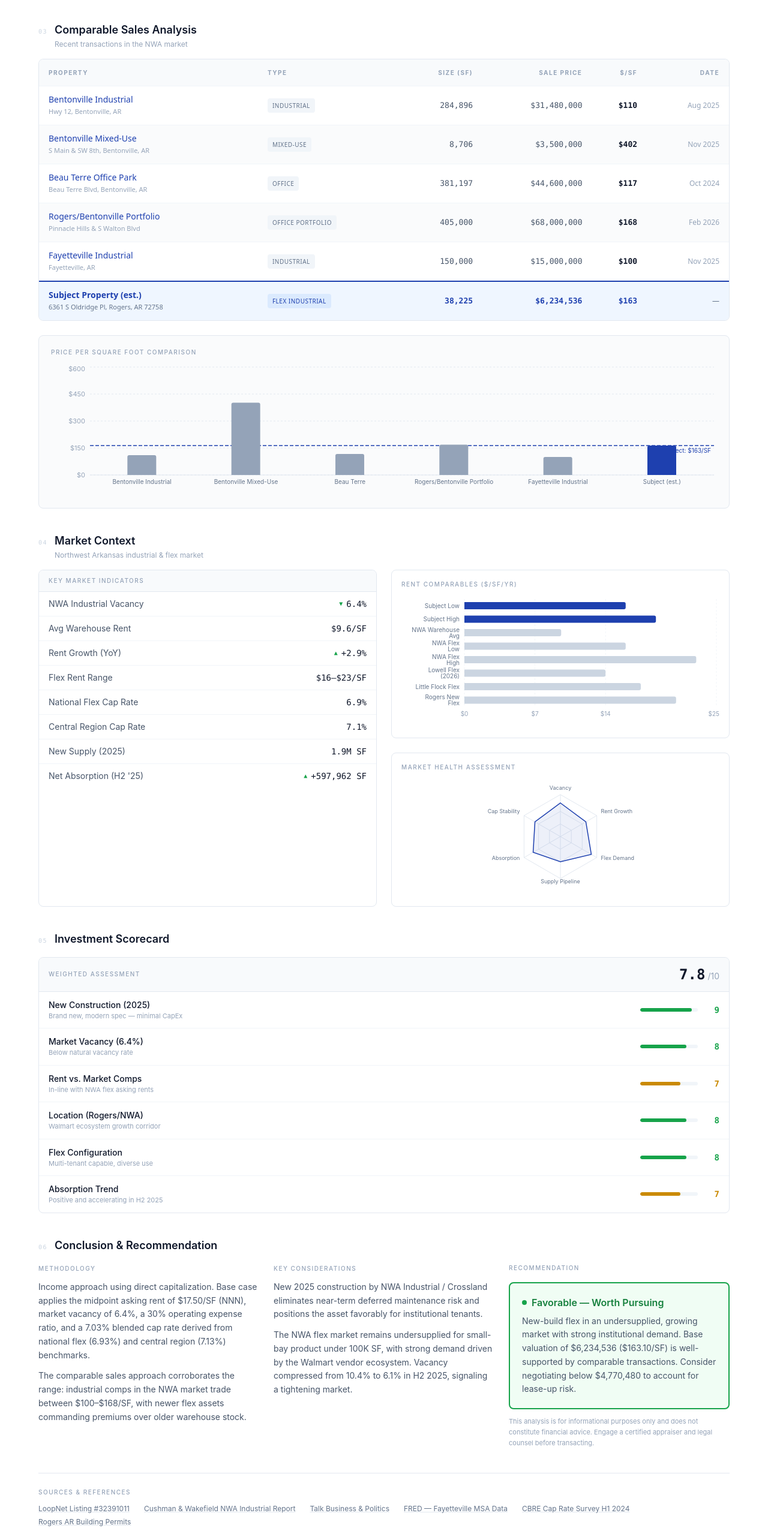
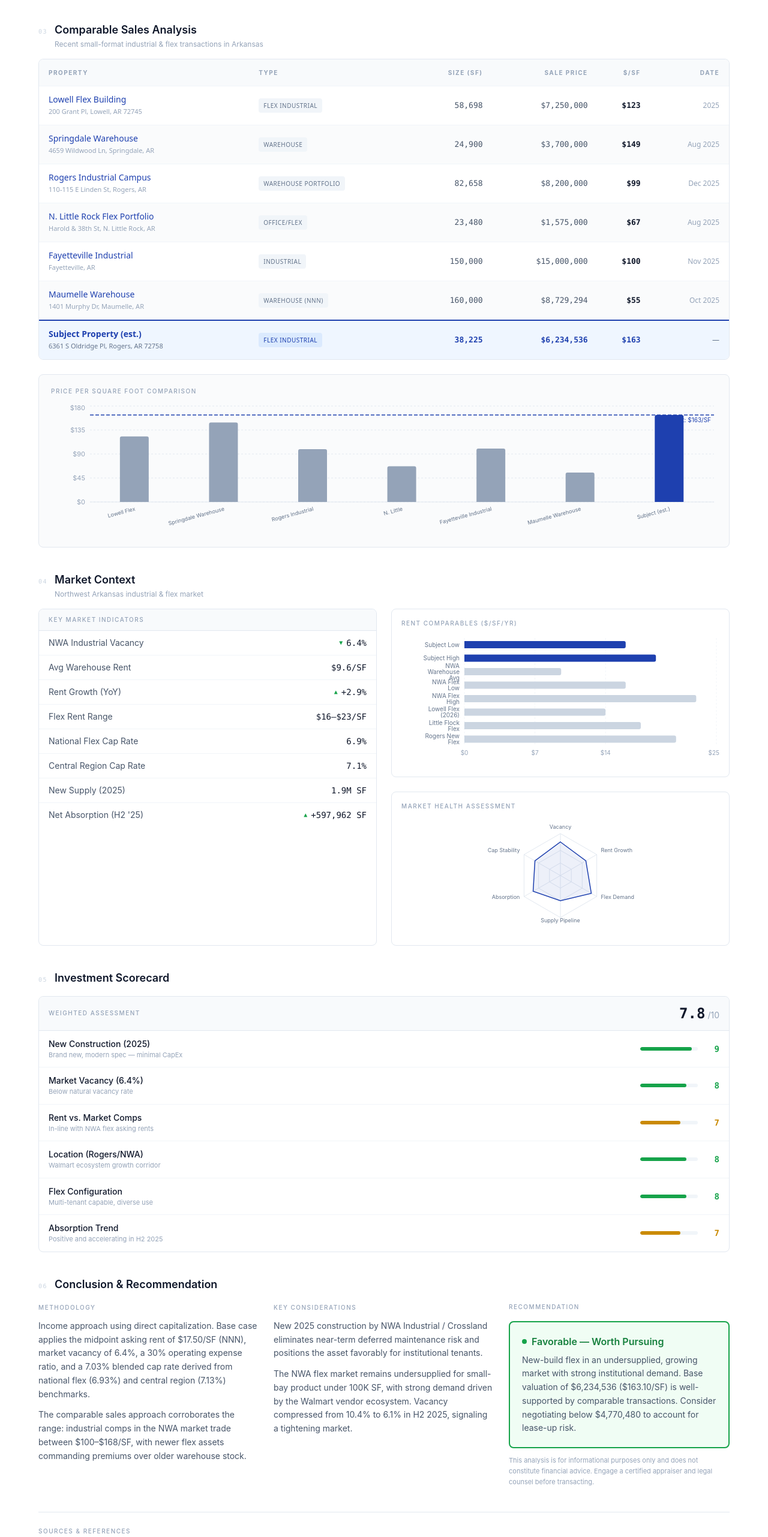
Before and after one commit to nick-Appreciate/oldridge-property-dashboard, a Next.js app: page / in a window 1280 px wide. Shown: the part 927-3490 px from the top of the page at 60% size. Built offline with nearby package versions, Linux system fonts and the light colour scheme.

Commit message:
Update comps with small-format properties and fix source links

```diff
--- a/app/page.js
+++ b/app/page.js
@@ -24,11 +24,12 @@ const SUBJECT = {
 }
 
 const COMPS = [
-  { id: 1, name: 'Bentonville Industrial', address: 'Hwy 12, Bentonville, AR', sf: 284896, salePrice: 31480000, ppsf: 110, date: 'Aug 2025', type: 'Industrial', url: 'https://www.loopnet.com/search/commercial-real-estate/bentonville-ar/for-sale/' },
-  { id: 2, name: 'Bentonville Mixed-Use', address: 'S Main & SW 8th, Bentonville, AR', sf: 8706, salePrice: 3500000, ppsf: 402, date: 'Nov 2025', type: 'Mixed-Use', url: 'https://www.loopnet.com/search/commercial-real-estate/bentonville-ar/for-sale/' },
-  { id: 3, name: 'Beau Terre Office Park', address: 'Beau Terre Blvd, Bentonville, AR', sf: 381197, salePrice: 44600000, ppsf: 117, date: 'Oct 2024', type: 'Office', url: 'https://www.loopnet.com/search/office-space-for-lease/bentonville-ar/for-sale/' },
-  { id: 4, name: 'Rogers/Bentonville Portfolio', address: 'Pinnacle Hills & S Walton Blvd', sf: 405000, salePrice: 68000000, ppsf: 168, date: 'Feb 2026', type: 'Office Portfolio', url: 'https://talkbusiness.net/' },
-  { id: 5, name: 'Fayetteville Industrial', address: 'Fayetteville, AR', sf: 150000, salePrice: 15000000, ppsf: 100, date: 'Nov 2025', type: 'Industrial', url: 'https://www.loopnet.com/search/commercial-real-estate/fayetteville-ar/for-sale/' },
+  { id: 1, name: 'Lowell Flex Building', address: '200 Grant Pl, Lowell, AR 72745', sf: 58698, salePrice: 7250000, ppsf: 123, date: '2025', type: 'Flex Industrial', yearBuilt: 2022, url: 'https://talkbusiness.net/2025/09/real-deals-rogers-industrial-site-sells-for-8-2-million/' },
+  { id: 2, name: 'Springdale Warehouse', address: '4659 Wildwood Ln, Springdale, AR', sf: 24900, salePrice: 3700000, ppsf: 149, date: 'Aug 2025', type: 'Warehouse', yearBuilt: null, url: 'https://talkbusiness.net/2025/09/four-arkansas-properties-sell-for-13-4-million/' },
+  { id: 3, name: 'Rogers Industrial Campus', address: '110-115 E Linden St, Rogers, AR', sf: 82658, salePrice: 8200000, ppsf: 99, date: 'Dec 2025', type: 'Warehouse Portfolio', yearBuilt: null, url: 'https://www.loopnet.com/Listing/1821-S-1st-St-Rogers-AR/36273915/' },
+  { id: 4, name: 'N. Little Rock Flex Portfolio', address: 'Harold & 38th St, N. Little Rock, AR', sf: 23480, salePrice: 1575000, ppsf: 67, date: 'Aug 2025', type: 'Office/Flex', yearBuilt: null, url: 'https://talkbusiness.net/2025/09/four-arkansas-properties-sell-for-13-4-million/' },
+  { id: 5, name: 'Fayetteville Industrial', address: 'Fayetteville, AR', sf: 150000, salePrice: 15000000, ppsf: 100, date: 'Nov 2025', type: 'Industrial', yearBuilt: null, url: 'https://talkbusiness.net/2025/11/real-deals-fayetteville-industrial-building-sells-for-15-million/' },
+  { id: 6, name: 'Maumelle Warehouse', address: '1401 Murphy Dr, Maumelle, AR', sf: 160000, salePrice: 8729294, ppsf: 55, date: 'Oct 2025', type: 'Warehouse (NNN)', yearBuilt: null, url: 'https://talkbusiness.net/2025/10/maumelle-warehouse-sold-in-8-7-million-transaction/' },
 ]
 
 const MARKET_DATA = {
@@ -43,12 +44,14 @@ const MARKET_DATA = {
 }
 
 const SOURCES = [
-  { name: 'LoopNet Listing #32391011', url: 'https://www.loopnet.com/Listing/6361-S-Oldridge-Pl-Rogers-AR/32391011/' },
-  { name: 'Cushman & Wakefield NWA Industrial Report', url: 'https://www.cushmanwakefield.com/en/united-states/insights/us-marketbeats/arkansas-marketbeats' },
-  { name: 'Talk Business & Politics', url: 'https://talkbusiness.net/' },
+  { name: 'LoopNet — Subject Property Listing', url: 'https://www.loopnet.com/Listing/6361-S-Oldridge-Pl-Rogers-AR/32391011/' },
+  { name: 'Cushman & Wakefield NWA Q3 2025', url: 'https://www.sagepartners.com/nwa-2025-q3-market-summary/' },
+  { name: 'Talk Business — NWA Real Deals', url: 'https://talkbusiness.net/2025/09/four-arkansas-properties-sell-for-13-4-million/' },
+  { name: 'Talk Business — Lowell/Rogers Sales', url: 'https://talkbusiness.net/2025/09/real-deals-rogers-industrial-site-sells-for-8-2-million/' },
   { name: 'FRED — Fayetteville MSA Data', url: 'https://fred.stlouisfed.org/tags/series?t=fayetteville' },
   { name: 'CBRE Cap Rate Survey H1 2024', url: 'https://www.cbre.com/insights/books/cap-rate-survey' },
-  { name: 'Rogers AR Building Permits', url: 'https://www.rogersar.gov/298/Building-Permits' },
+  { name: 'Colliers Arkansas Industrial Sales', url: 'https://armoneyandpolitics.com/colliers-arkansas-industrial-sales/' },
+  { name: 'LoopNet — Rogers Linden Portfolio', url: 'https://www.loopnet.com/Listing/1821-S-1st-St-Rogers-AR/36273915/' },
 ]
 
 // ─── VALUATION ──────────────────────────────────────────────────────────────
@@ -99,7 +102,7 @@ export default function Dashboard() {
   const v = scenarios[activeScenario]
 
   const compChartData = [...COMPS.map(c => ({
-    name: c.name.length > 20 ? c.name.split(' ').slice(0,2).join(' ') : c.name,
+    name: c.name.length > 16 ? c.name.split(' ').slice(0,2).join(' ') : c.name,
     ppsf: c.ppsf,
     fill: '#94a3b8',
   })), {
@@ -293,7 +296,7 @@ export default function Dashboard() {
 
         {/* ── 03 COMPARABLE SALES ── */}
         <section className="mb-10">
-          <SectionLabel number="03" title="Comparable Sales Analysis" subtitle="Recent transactions in the NWA market" />
+          <SectionLabel number="03" title="Comparable Sales Analysis" subtitle="Recent small-format industrial & flex transactions in Arkansas" />
 
           <div className="overflow-x-auto border border-[#e2e8f0] rounded-lg">
             <table className="w-full text-sm">
@@ -344,9 +347,9 @@ export default function Dashboard() {
           <div className="mt-6 border border-[#e2e8f0] rounded-lg p-5 bg-[#fafbfc]">
             <p className="text-[10px] tracking-[0.15em] uppercase text-[#94a3b8] font-medium mb-3">Price per Square Foot Comparison</p>
             <ResponsiveContainer width="100%" height={220}>
-              <BarChart data={compChartData} barGap={6}>
+              <BarChart data={compChartData} barGap={4}>
                 <CartesianGrid strokeDasharray="3 3" stroke="#e2e8f0" vertical={false} />
-                <XAxis dataKey="name" tick={{ fill: '#64748b', fontSize: 10 }} axisLine={{ stroke: '#e2e8f0' }} tickLine={false} />
+                <XAxis dataKey="name" tick={{ fill: '#64748b', fontSize: 9 }} axisLine={{ stroke: '#e2e8f0' }} tickLine={false} interval={0} angle={-15} textAnchor="end" height={50} />
                 <YAxis tick={{ fill: '#94a3b8', fontSize: 11 }} tickFormatter={val => `$${val}`} axisLine={false} tickLine={false} />
                 <Tooltip content={({ active, payload, label }) => {
                   if (!active || !payload?.length) return null
```
